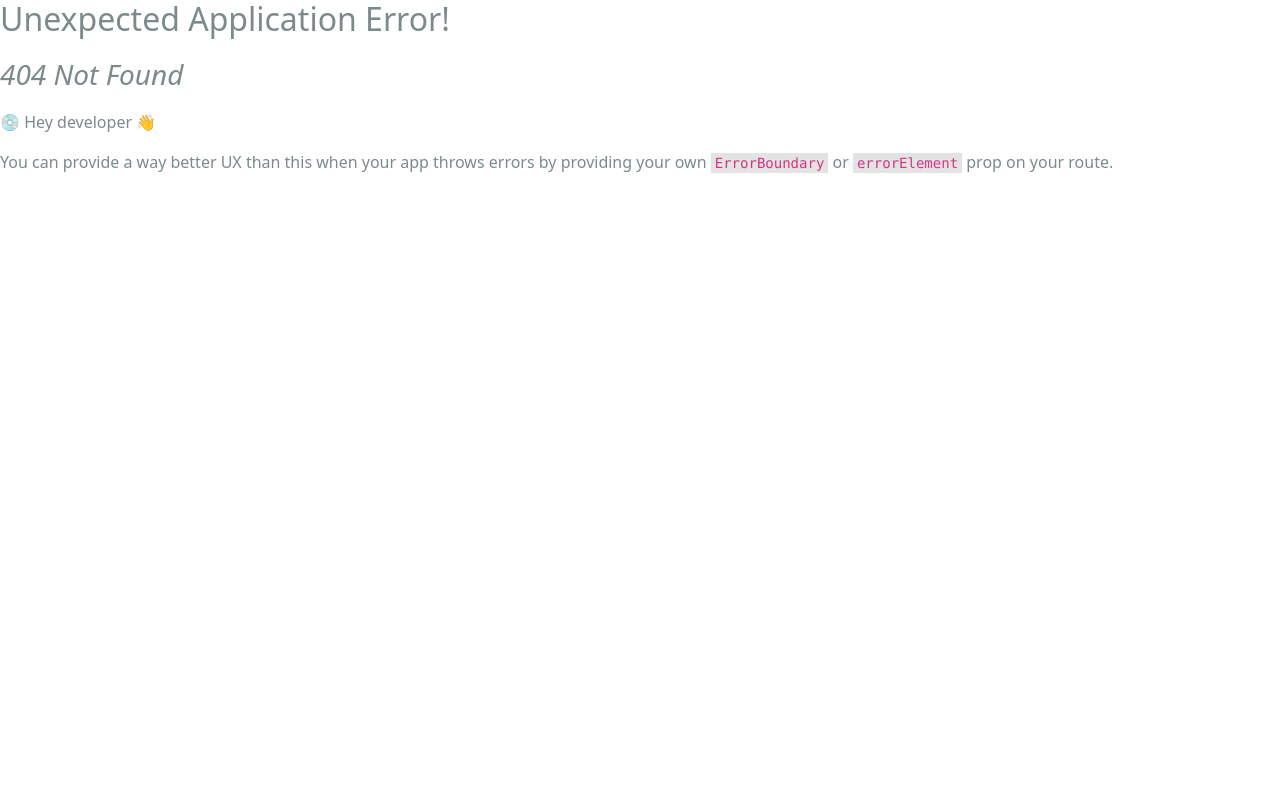
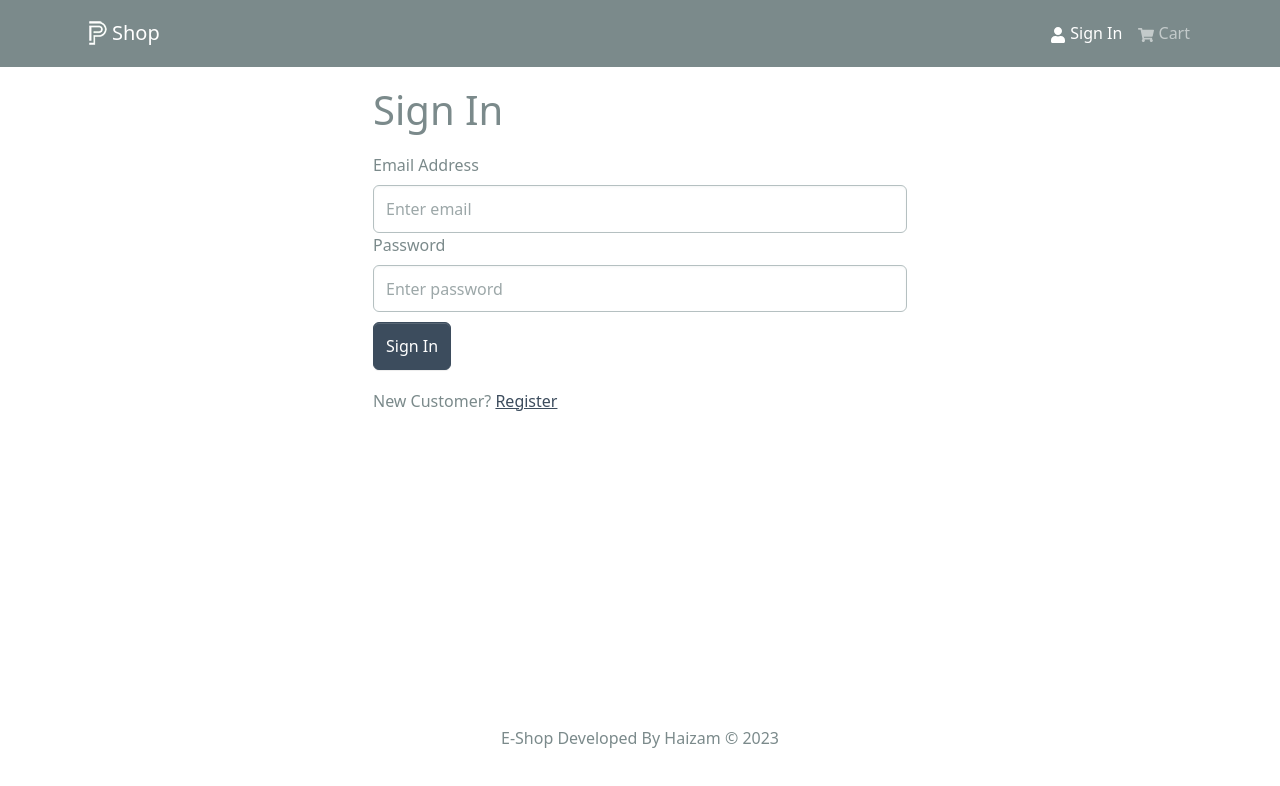
Before and after one commit to Haisam1010/e-com, a React (Create React App) app in the folder client/: page /login in a window 1280 px wide. Before the commit this address had no page. Shown: the top 786 px of the page. Built offline with nearby package versions, Linux system fonts and the light colour scheme.

Commit message:
Modified

```diff
--- /dev/null
+++ b/client/src/components/FormContainer.jsx
@@ -0,0 +1,15 @@
+import { Container,Row,Col } from "react-bootstrap"
+
+const FormContainer = ({children}) => {
+  return (
+    <Container>
+        <Row className="justify-content-md-center">
+            <Col xs={12} md={6}>
+                {children}
+            </Col>
+        </Row>
+    </Container>
+  )
+}
+
+export default FormContainer
--- a/client/src/index.js
+++ b/client/src/index.js
@@ -16,6 +16,7 @@
 import HomeScreen from './screens/HomeScreen';
 import ProductScreen from './screens/ProductScreen';
 import CartScreen from './screens/CartScreen';
+import LoginScreen from './screens/LoginScreen.jsx';
 
 
 
@@ -26,6 +27,7 @@
     <Route index={true} path='/' element={<HomeScreen />} />
     <Route path='/product/:id' element={<ProductScreen />} />
     <Route path='/cart' element={<CartScreen />} />
+    <Route path='/login' element={<LoginScreen />} />
   </Route>
   )
 );
--- a/client/src/screens/CartScreen.jsx
+++ b/client/src/screens/CartScreen.jsx
@@ -3,7 +3,7 @@
 import { Col,Row,ListGroup,Image,Form,Button,Card } from 'react-bootstrap'
 import { FaTrash } from 'react-icons/fa'
 import Message from '../components/Message'
-import { addToCart } from '../slices/cartSlice';
+import { addToCart,removeFromCart } from '../slices/cartSlice';
 
 
 const CartScreen = () => {
@@ -16,6 +16,12 @@
     const addToCartHandler = async (product, qty) => {
       dispatch(addToCart({ ...product, qty }))
     };
+    const removeFromCartHandler = async (id) => {
+      dispatch(removeFromCart(id))
+    };
+    const checkOutHandler = ()=>{
+        navigate('/login?redirect=/shipping')
+    }
 
     return (
       <Row>
@@ -26,7 +32,7 @@
               Your cart is empty <Link to='/'>Go Back</Link>
             </Message>
           ) : (
-            <ListGroup varient='flush'>
+            <ListGroup variant='flush'>
               {cartItems.map((item) => (
                 <ListGroup.Item key={item._id}>
                   <Row>
@@ -53,10 +59,11 @@
                       </Form.Control>
                     </Col>
                     <Col md={2}>
-                      <Button type='button' variant='light'>
+                      <Button type='button' variant='light' onClick={()=>removeFromCartHandler(item._id)}>
                         <FaTrash />
                       </Button>
                     </Col>
+
                   </Row>
                 </ListGroup.Item>
               ))}
@@ -74,7 +81,7 @@
                 ${cartItems.reduce((acc, item) => acc + item.qty * item.price, 0).toFixed(2)}/=
               </ListGroup.Item>
               <ListGroup.Item>
-                <Button type='button' className='btn-block' disabled={cartItems.length === 0}>Proceed to checkout</Button>
+                <Button type='button' className='btn-block' disabled={cartItems.length === 0} onClick={checkOutHandler()}>Proceed to checkout</Button>
               </ListGroup.Item>
             </ListGroup>
           </Card>
--- /dev/null
+++ b/client/src/screens/LoginScreen.jsx
@@ -0,0 +1,38 @@
+import { useState } from "react"
+import { Link } from "react-router-dom"
+import { Form,Button,Row,Col } from "react-bootstrap"
+import FormContainer from "../components/FormContainer"
+
+
+const LoginScreen = () => {
+    const [email,setEmail] = useState('')
+    const [password,setPassword] = useState('')
+
+    const submitHandler = (e) => {
+        e.preventDefault()
+        console.log('submit')
+    }
+  return (
+    <FormContainer>
+        <h1>Sign In</h1>
+        <Form onSubmit={submitHandler}>
+            <Form.Group controlId="email">
+                <Form.Label>Email Address</Form.Label>
+                <Form.Control type="email" placeholder="Enter email" value={email} onChange={(e) => setEmail(e.target.value)}></Form.Control>
+            </Form.Group>
+            <Form.Group controlId="password">
+                <Form.Label>Password</Form.Label>
+                <Form.Control type="password" placeholder="Enter password" value={password} onChange={(e) => setPassword(e.target.value)}></Form.Control>
+            </Form.Group>
+            <Button type="submit" variant="primary" className="mt-2">Sign In</Button>
+        </Form>
+        <Row className="py-3">
+            <Col>
+                New Customer? <Link to={'/register'}>Register</Link>
+            </Col>
+        </Row>
+    </FormContainer>
+  )
+}
+
+export default LoginScreen
--- a/client/src/slices/cartSlice.js
+++ b/client/src/slices/cartSlice.js
@@ -14,9 +14,10 @@
         addToCart(state, action) {
             const item = action.payload;
             const existItem = state.cartItems.find((x) => x._id === item._id);
+
             if (existItem) {
                 state.cartItems = state.cartItems.map((x) =>
-                    x.product === existItem.product ? item : x
+                x._id === existItem._id ? item : x
                 );
             } else {
                 state.cartItems = [...state.cartItems,item];
@@ -25,15 +26,13 @@
 
           return updateCart(state)
         },
-        removeFromCart(state, action) {
-            state.cartItems = state.cartItems.filter(
-                (x) => x.product !== action.payload
-            );
-        },
-    },
-
+       removeFromCart:(state,action)=>{
+        state.cartItems = state.cartItems.filter((x)=> x._id !== action.payload)
+        return updateCart(state)
+       }
+    }
 })
 
-export const {addToCart} = cartSlice.actions
+export const {addToCart,removeFromCart} = cartSlice.actions
 
 export default cartSlice.reducer;
```
